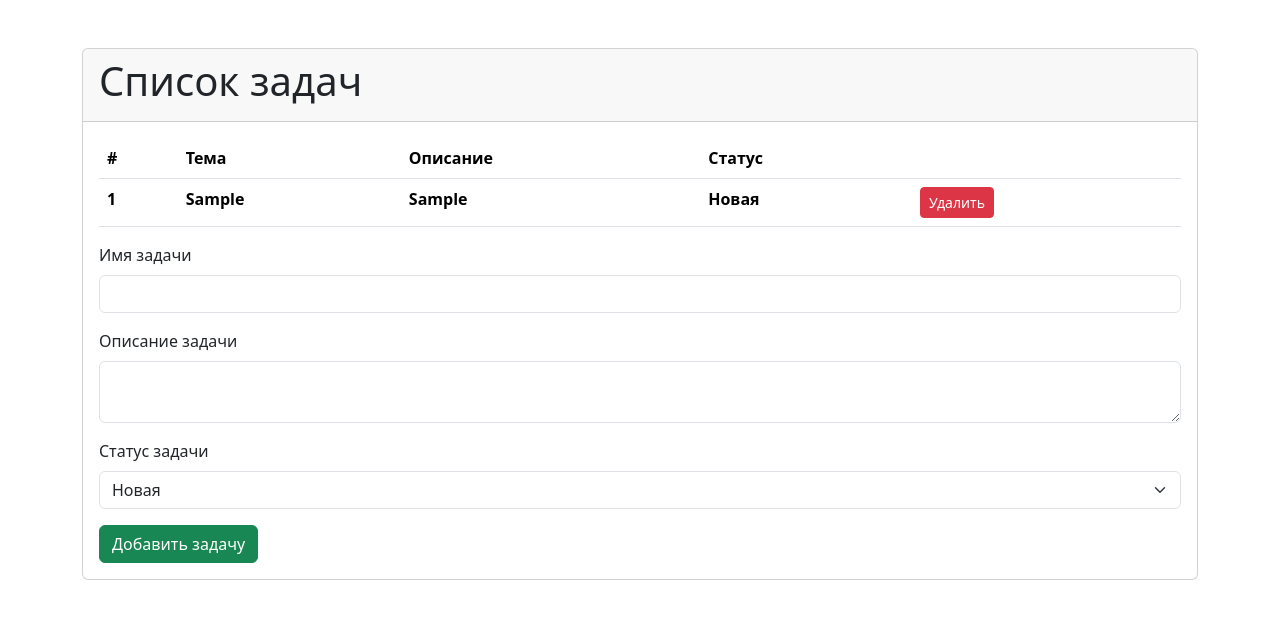
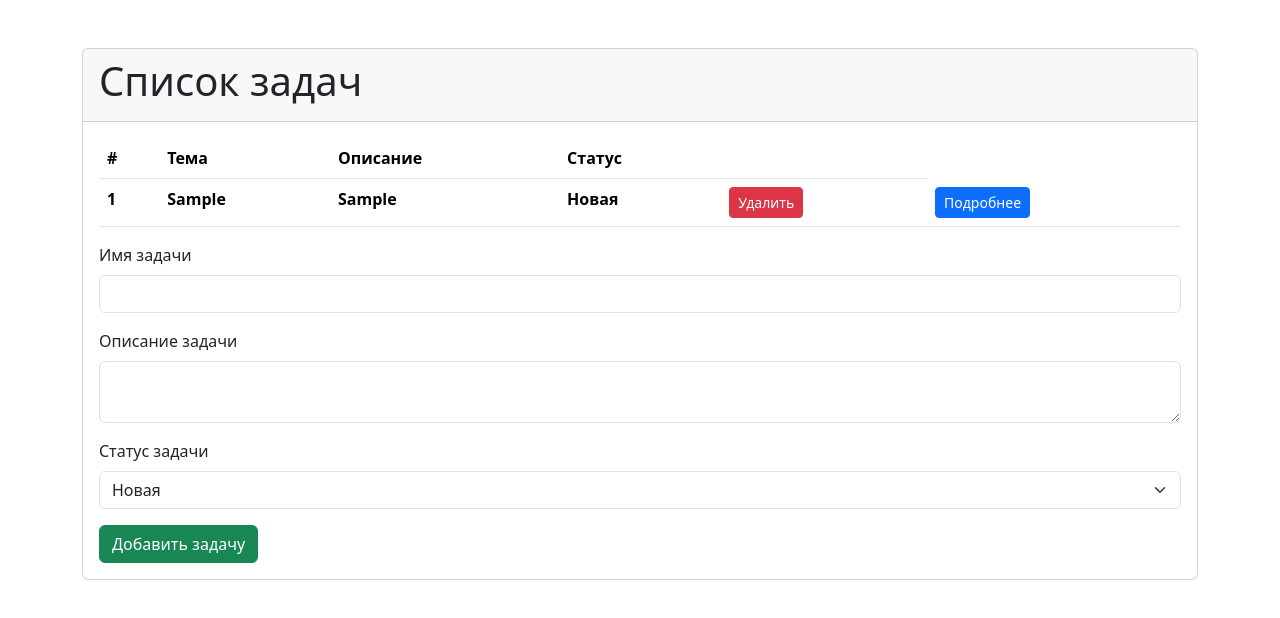
Before and after one commit to KirillFisenko/GoalsManager, a React (Vite) app in the folder taskmanagerclient/: page / in a window 1280 px wide. Both pictures are taken after typing "Sample", "Sample" into the empty fields and a click on the button "Добавить задачу". Shown: the top 618 px of the page. Built offline with nearby package versions, Linux system fonts and the light colour scheme; no server answers.

Commit message:
add details button

```diff
--- a/taskmanagerclient/src/layout/TableTask/components/RowTableTask.jsx
+++ b/taskmanagerclient/src/layout/TableTask/components/RowTableTask.jsx
@@ -1,3 +1,5 @@
+import { Link } from "react-router-dom";
+
 const getStatusLabel = (status) => {
     switch (status) {
         case 0:
@@ -26,6 +28,13 @@ const RowTableTask = (props) => {
                     Удалить
                 </button>
             </th>
+            <th>
+                <Link
+                    to={`/goal/${props.id}`}
+                    className="btn btn-primary btn-sm">
+                    Подробнее
+                </Link>
+            </th>
         </tr>
     )
 }
```
